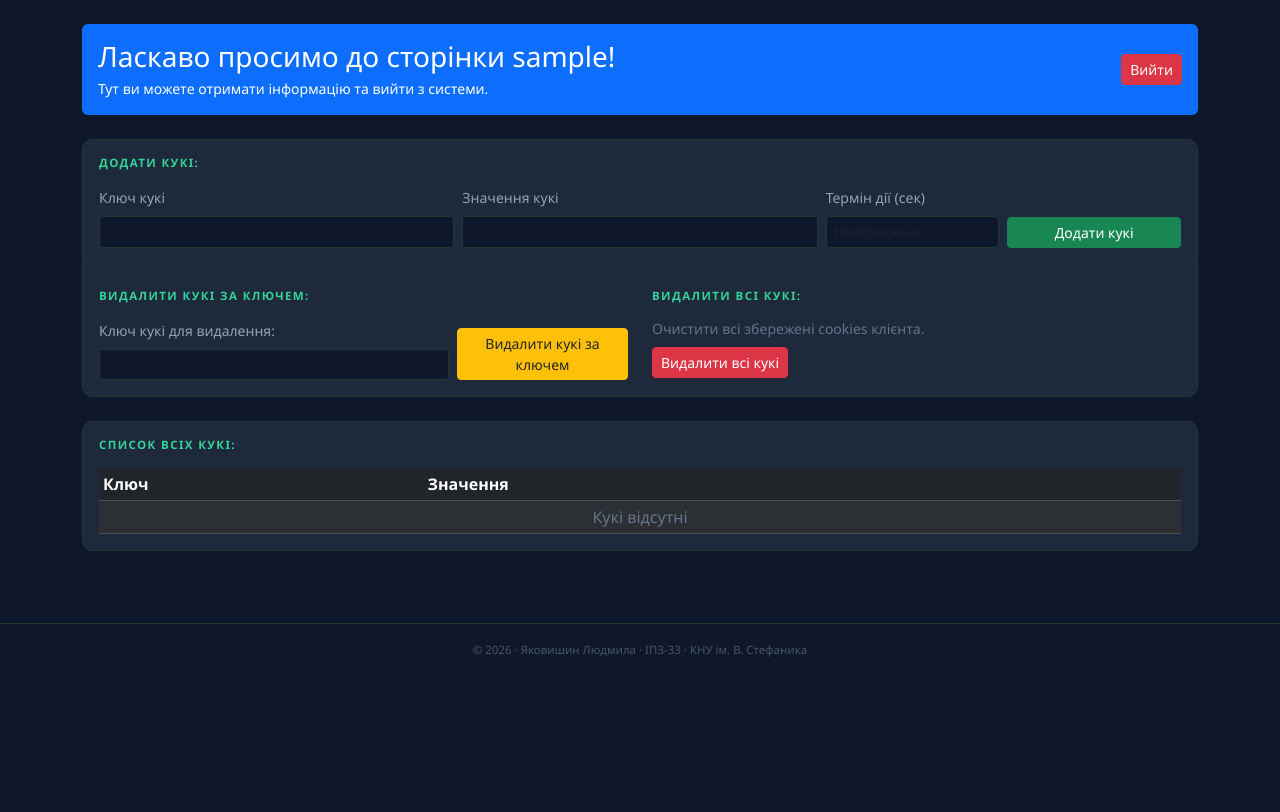
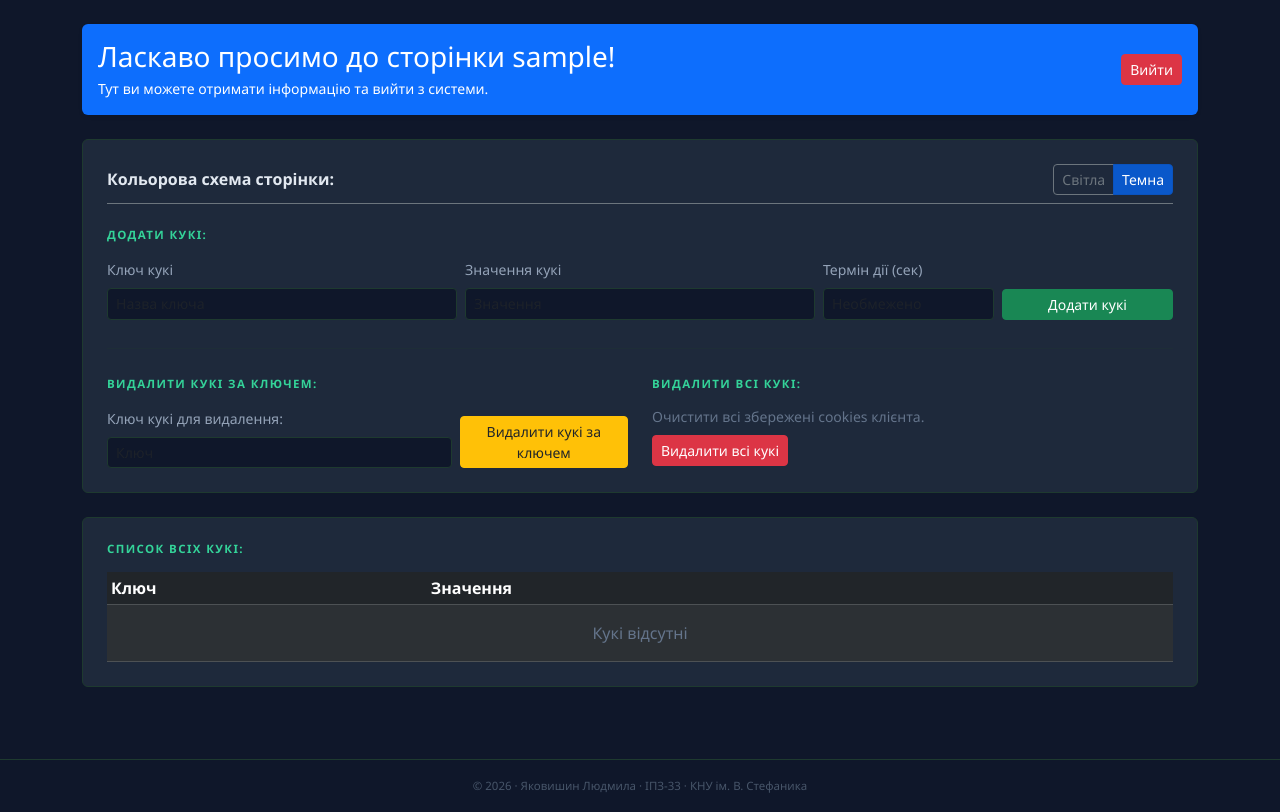
Before and after one commit to liudmyla-yakovyshyn/flask-app-lab, a Flask app: page /users/profile in a window 1280 px wide. Shown: the part 57-869 px from the top of the page. Before the commit the page ends 714 px from the top, so only its background shows below. Run offline with Flask 3, Linux system fonts and the light colour scheme; the visitor is signed in with stand-in values (Sample User, id 1).

Commit message:
Implement cookies management, theme selection and unit tests for lab4

```diff
--- a/app/users/templates/users/profile.html
+++ b/app/users/templates/users/profile.html
@@ -3,7 +3,50 @@
 {% block title %}Профіль | {{ user }}{% endblock %}
 
 {% block content %}
-<div class="p-3 mb-4 rounded bg-primary text-white d-flex justify-content-between align-items-center">
+{% if theme == 'light' %}
+<style>
+    .profile-theme-light {
+        background-color: #f8fafc !important;
+        color: #0f172a !important;
+        border: 1px solid #cbd5e1 !important;
+    }
+    .profile-theme-light .sec-title {
+        color: #047857 !important;
+    }
+    .profile-theme-light .form-label {
+        color: #334155 !important;
+        font-weight: 600 !important;
+    }
+    .profile-theme-light .form-control {
+        background-color: #ffffff !important;
+        border: 1px solid #94a3b8 !important;
+        color: #0f172a !important;
+    }
+    .profile-theme-light .form-control:focus {
+        background-color: #ffffff !important;
+        border-color: #059669 !important;
+        color: #0f172a !important;
+        box-shadow: 0 0 0 0.2rem rgba(5, 150, 105, 0.25) !important;
+    }
+    .profile-theme-light .form-control::placeholder {
+        color: #94a3b8 !important;
+    }
+    .profile-theme-light hr {
+        border-color: #cbd5e1 !important;
+    }
+    .profile-theme-light .text-muted {
+        color: #64748b !important;
+    }
+    .profile-theme-light code {
+        color: #047857 !important;
+        background-color: #e2e8f0;
+        padding: 0.15rem 0.35rem;
+        border-radius: 4px;
+    }
+</style>
+{% endif %}
+
+<div class="p-3 mb-4 rounded bg-primary text-white d-flex justify-content-between align-items-center shadow-sm">
     <div>
         <h3 class="mb-1">Ласкаво просимо до сторінки {{ user }}!</h3>
         <p class="mb-0 small">Тут ви можете отримати інформацію та вийти з системи.</p>
@@ -13,18 +56,26 @@
     </div>
 </div>
 
-<div class="info-card p-3 mb-4">
+<div class="p-4 rounded mb-4 {% if theme == 'light' %}profile-theme-light shadow-sm{% else %}info-card{% endif %}">
+    <div class="d-flex justify-content-between align-items-center mb-4 pb-2 border-bottom {% if theme == 'light' %}border-secondary-subtle{% else %}border-secondary{% endif %}">
+        <span class="fw-semibold">Кольорова схема сторінки:</span>
+        <div class="btn-group btn-group-sm">
+            <a href="{{ url_for('users.set_theme', theme='light') }}" class="btn {% if theme == 'light' %}btn-primary active{% else %}btn-outline-secondary{% endif %}">Світла</a>
+            <a href="{{ url_for('users.set_theme', theme='dark') }}" class="btn {% if theme == 'dark' %}btn-primary active{% else %}btn-outline-secondary{% endif %}">Темна</a>
+        </div>
+    </div>
+
     <div class="row g-4">
         <div class="col-12">
             <h5 class="sec-title">Додати кукі:</h5>
             <form action="{{ url_for('users.add_cookie') }}" method="POST" class="row g-2 align-items-end">
                 <div class="col-md-4">
                     <label class="form-label small">Ключ кукі</label>
-                    <input type="text" name="key" class="form-control form-control-sm" required>
+                    <input type="text" name="key" class="form-control form-control-sm" placeholder="Назва ключа" required>
                 </div>
                 <div class="col-md-4">
                     <label class="form-label small">Значення кукі</label>
-                    <input type="text" name="value" class="form-control form-control-sm" required>
+                    <input type="text" name="value" class="form-control form-control-sm" placeholder="Значення" required>
                 </div>
                 <div class="col-md-2">
                     <label class="form-label small">Термін дії (сек)</label>
@@ -36,14 +87,14 @@
             </form>
         </div>
 
-        <hr class="my-2">
+        <div class="col-12"><hr class="my-1"></div>
 
         <div class="col-md-6">
             <h5 class="sec-title">Видалити кукі за ключем:</h5>
             <form action="{{ url_for('users.delete_cookie') }}" method="POST" class="row g-2 align-items-end">
                 <div class="col-8">
                     <label class="form-label small">Ключ кукі для видалення:</label>
-                    <input type="text" name="key" class="form-control form-control-sm" required>
+                    <input type="text" name="key" class="form-control form-control-sm" placeholder="Ключ" required>
                 </div>
                 <div class="col-4">
                     <button type="submit" class="btn btn-warning btn-sm w-100 text-dark">Видалити кукі за ключем</button>
@@ -61,10 +112,10 @@
     </div>
 </div>
 
-<div class="info-card p-3">
+<div class="p-4 rounded {% if theme == 'light' %}profile-theme-light shadow-sm{% else %}info-card{% endif %}">
     <h5 class="sec-title">Список всіх кукі:</h5>
     <div class="table-responsive">
-        <table class="table table-sm table-striped table-dark mb-0">
+        <table class="table table-sm align-middle {% if theme == 'light' %}table-light table-hover border{% else %}table-striped table-dark{% endif %} mb-0">
             <thead>
                 <tr>
                     <th style="width: 30%;">Ключ</th>
@@ -79,7 +130,7 @@
                 </tr>
                 {% else %}
                 <tr>
-                    <td colspan="2" class="text-center text-muted">Кукі відсутні</td>
+                    <td colspan="2" class="text-center text-muted py-3">Кукі відсутні</td>
                 </tr>
                 {% endfor %}
             </tbody>
--- a/app/users/views.py
+++ b/app/users/views.py
@@ -53,7 +53,8 @@ def profile():
         flash("Будь ласка, увійдіть у систему для доступу до профілю.", "error")
         return redirect(url_for("users.login"))
 
-    return render_template("profile.html", user=session.get("user"), cookies=request.cookies)
+    theme = request.cookies.get("theme", "dark")
+    return render_template("profile.html", user=session.get("user"), cookies=request.cookies, theme=theme)
 
 
 @users_bp.route("/cookie/add", methods=["POST"])
@@ -104,3 +105,12 @@ def delete_all_cookies():
         response.delete_cookie(key)
     flash("Усі кукі успішно видалено!", "info")
     return response
+
+@users_bp.route("/theme/<string:theme>")
+def set_theme(theme):
+    if theme not in ["light", "dark"]:
+        theme = "dark"
+    response = make_response(redirect(url_for("users.profile")))
+    response.set_cookie("theme", theme, max_age=30 * 24 * 60 * 60)
+    flash(f"Встановлено {theme} тему.", "info")
+    return response
```
Also changed, not shown: tests/test_lab4.py (added, +48 -0 lines).
